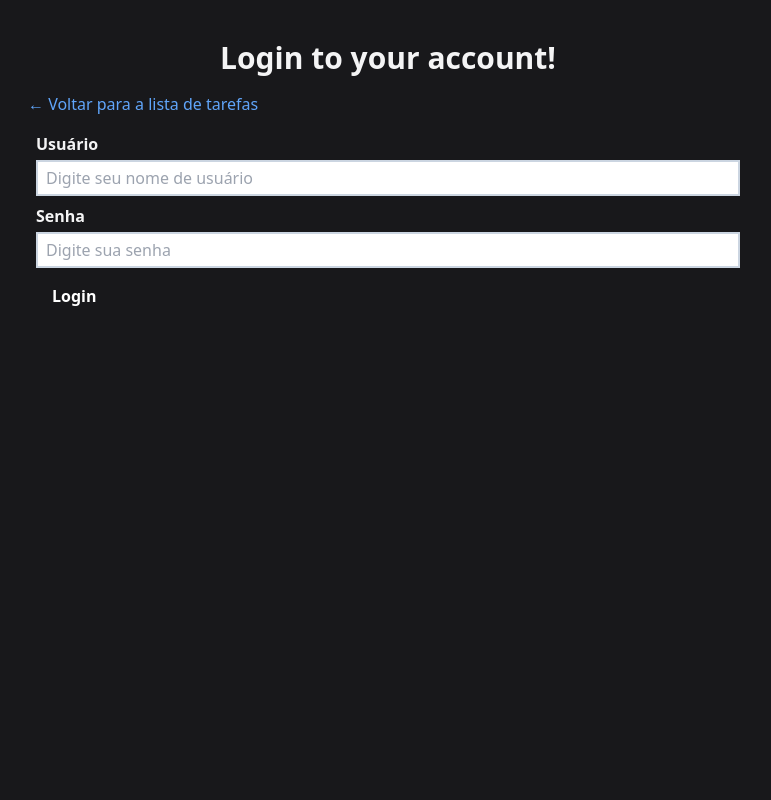
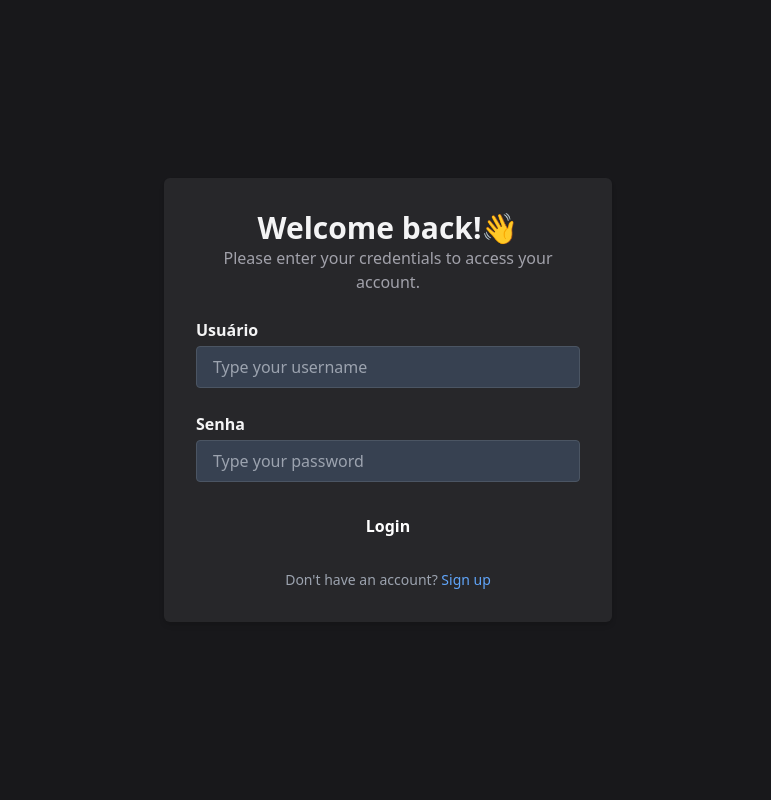
Before and after one commit to igormdrsr/django-task-list, a Django app: page /login in a window 1280 px wide. Shown: the whole page, without its empty margins (252-1023 px from the left). Run offline with Django 5.2, Linux system fonts and the light colour scheme; some libraries are stand-ins or nearby versions.

Commit message:
save progress and design refact login screen

```diff
--- a/my_project/core/forms.py
+++ b/my_project/core/forms.py
@@ -92,8 +92,8 @@ class LoginForm(forms.Form):
         label = "Usuário",
         widget=forms.TextInput(
             attrs={
-                "class": "mt-1 w-full border-2 rounded-xs border-slate-300 px-2 py-1",
-                "placeholder": "Digite seu nome de usuário",
+                "class": "bg-gray-700 mt-1 w-full border border-gray-600 rounded-[.25rem] px-4 py-2 text-white focus:outline-none focus:ring-2 focus:ring-blue-500 focus:border-blue-500 transition",
+                "placeholder": "Type your username",
                 "id": "username-input",
             }
         )
@@ -102,8 +102,8 @@ class LoginForm(forms.Form):
     password  = forms.CharField(
         widget=forms.PasswordInput(
             attrs={
-                "class": "mt-1 w-full border-2 rounded-xs border-slate-300 px-2 py-1",
-                "placeholder": "Digite sua senha",
+                "class": "bg-gray-700 mt-1 w-full border border-gray-600 rounded-[.25rem] px-4 py-2 text-white focus:outline-none focus:ring-2 focus:ring-blue-500 focus:border-blue-500 transition",
+                "placeholder": "Type your password",
                 "id": "password-input",
             }
         ),
--- a/my_project/core/templates/login.html
+++ b/my_project/core/templates/login.html
@@ -1,45 +1,51 @@
-{% extends "base.html" %} {% block content %}
-<h1 class="text-3xl font-bold text-center text-zinc-100 py-4">
-  Login to your account!
+<!doctype html>
+<html lang="en">
+
+<head>
+  <meta charset="UTF-8" />
+  <meta name="viewport" content="width=device-width, initial-scale=1.0" />
+  <title>Login</title>
+  <script src="https://cdn.tailwindcss.com"></script>
+</head>
+
+<body class="min-h-screen flex items-center justify-center bg-zinc-900">
+  <div class="w-full max-w-md bg-zinc-800 rounded-md p-8 shadow-md">
+    <div>
+      <h1 class="text-3xl font-bold text-center text-zinc-100">
+        Welcome back!👋
       </h1>
-<div>
-  <a
-    href="{% url 'task_list' %}"
-    class="text-blue-400 hover:text-blue-500 transition-colors"
-    >← Voltar para a lista de tarefas</a
-  >
+      <p class="text-center text-zinc-400">Please enter your credentials to access your account.</p>
     </div>
-<form method="POST" class="p-2">
+    <form method="POST" class="space-y-6">
       {% csrf_token %}
       <div class="mt-2">
-    <label for="username-input" class="text-md font-semibold text-zinc-100"
-      >{{ form.username.label }}</label
-    >
+        <label for="username-input" class="text-md font-semibold text-zinc-100">{{ form.username.label }}</label>
         {{ form.username }}
       </div>
 
       <div class="mt-2">
-    <label for="description" class="text-md font-semibold text-zinc-100"
-      >{{ form.password.label }}</label
-    >
+        <label for="description" class="text-md font-semibold text-zinc-100">{{ form.password.label }}</label>
         {{form.password}}
-  </div>
-
         {% if form.non_field_errors %}
-  <div
-    class="mb-4 rounded-md bg-red-100 border border-red-400 text-red-700 px-4 py-2 mt-2"
-  >
+        <div class="text-red-700 text-sm mt-1">
           {% for error in form.non_field_errors %}
           <p>{{ error }}</p>
           {% endfor %}
         </div>
         {% endif %}
-
-  <button
-    type="submit"
-    class="rounded-[.25rem] dark:bg-blue-600 dark:hover:bg-blue-700 transition-colors px-4 py-2 text-white font-semibold cursor-pointer mt-2"
-  >
+      </div>
+      <button type="submit"
+        class="w-full rounded-[.25rem] dark:bg-blue-600 dark:hover:bg-blue-700 transition-colors py-2 text-white font-semibold cursor-pointer mt-2">
         Login
       </button>
+      <p class="text-center text-sm text-gray-400">
+          Don't have an account?
+        <a href="{% url 'register' %}" class="text-blue-400 hover:underline">
+          Sign up
+        </a>
+      </p>
     </form>
-{% endblock %}
+  </div>
+</body>
+
+</html>
--- a/my_project/core/views.py
+++ b/my_project/core/views.py
@@ -15,12 +15,14 @@ class TaskListView(LoginRequiredMixin, View):
         context = {"tasks": tasks}
         return render(request, "task_list.html", context)
 
+
 class CompleteTaskView(View):
     def post(self, request, task_id):
         task = get_object_or_404(Task, id=task_id, user=request.user)
         task.is_done = True
         task.save()
         return redirect("task_list")
+
 
 class CreateTaskView(LoginRequiredMixin, View):
     def get(self, request):
@@ -33,11 +35,12 @@ class CreateTaskView(LoginRequiredMixin, View):
         form = TaskForm(request.POST)
 
         if form.is_valid():
+            # The save(commit=False) method is used to create a Task instance from the form data without saving it to the database immediately. This allows you to modify the instance before saving it.
+            # It create a task object from the form data but does not save it to the database yet. This allows you to set additional fields (like user) before saving the object.
             task = form.save(commit=False)
             task.user = request.user
             task.save()
             return redirect("task_list")
-
         context = {"form": form}
         return render(request, "create_task.html", context)
 
@@ -105,7 +108,8 @@ class LoginView(View):
         context = {"form": form}
         return render(request, "login.html", context)
 
+
 class LogoutView(View):
-    def get(self, request):
+    def post(self, request):
         logout(request)
         return redirect("login")
--- a/my_project/my_project/settings.py
+++ b/my_project/my_project/settings.py
@@ -119,4 +119,5 @@ USE_TZ = True
 
 STATIC_URL = 'static/'
 
-LOGOUT_REDIRECT_URL = "login"
+# LOGOUT_REDIRECT_URL = "task_list"
+LOGIN_URL = "login"
```
Also changed, not shown: my_project/core/templates/task_list.html (+19 -1 lines), my_project/db.sqlite3. Lines whose indentation alone changed are shown as unchanged.
